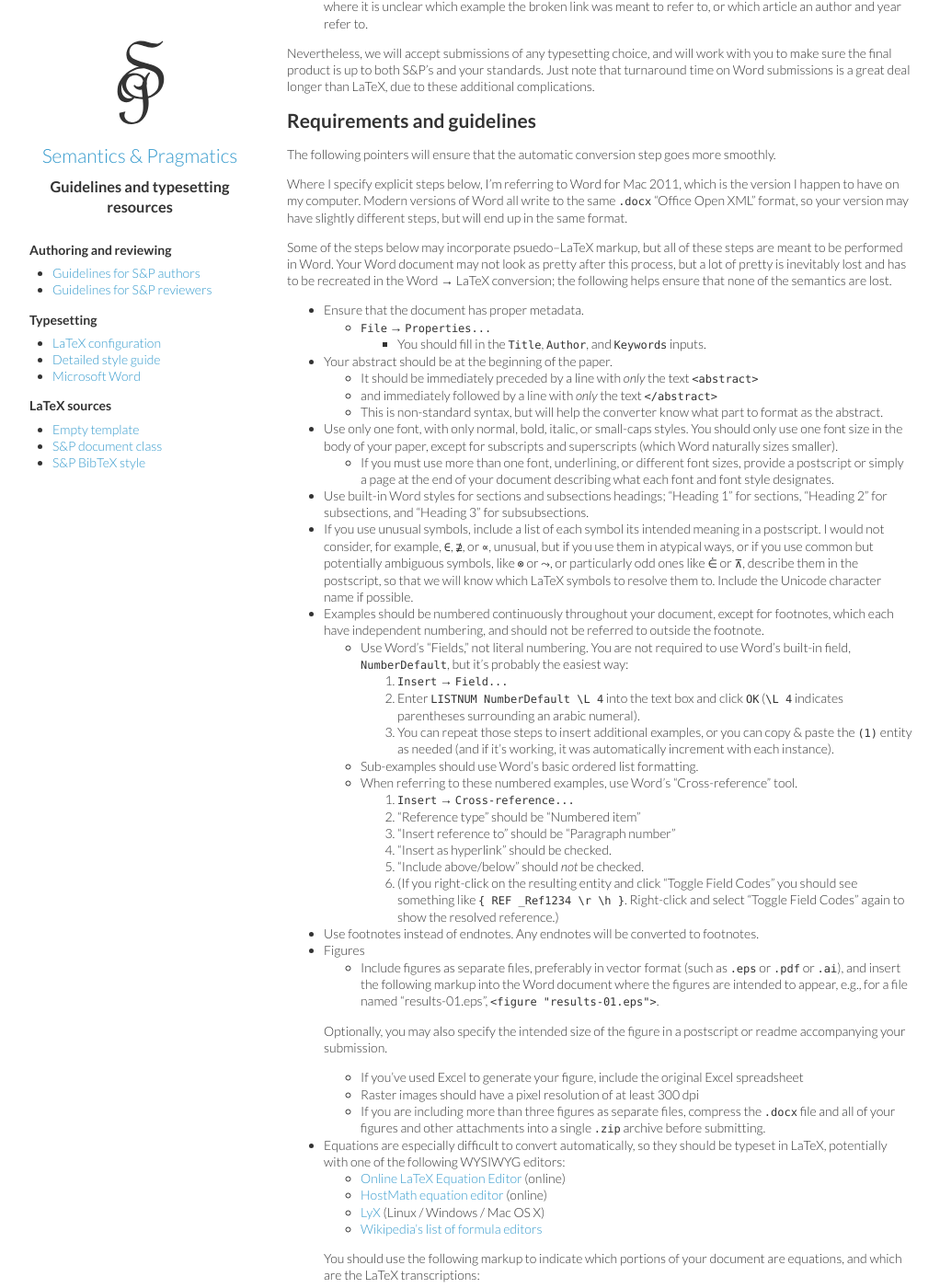
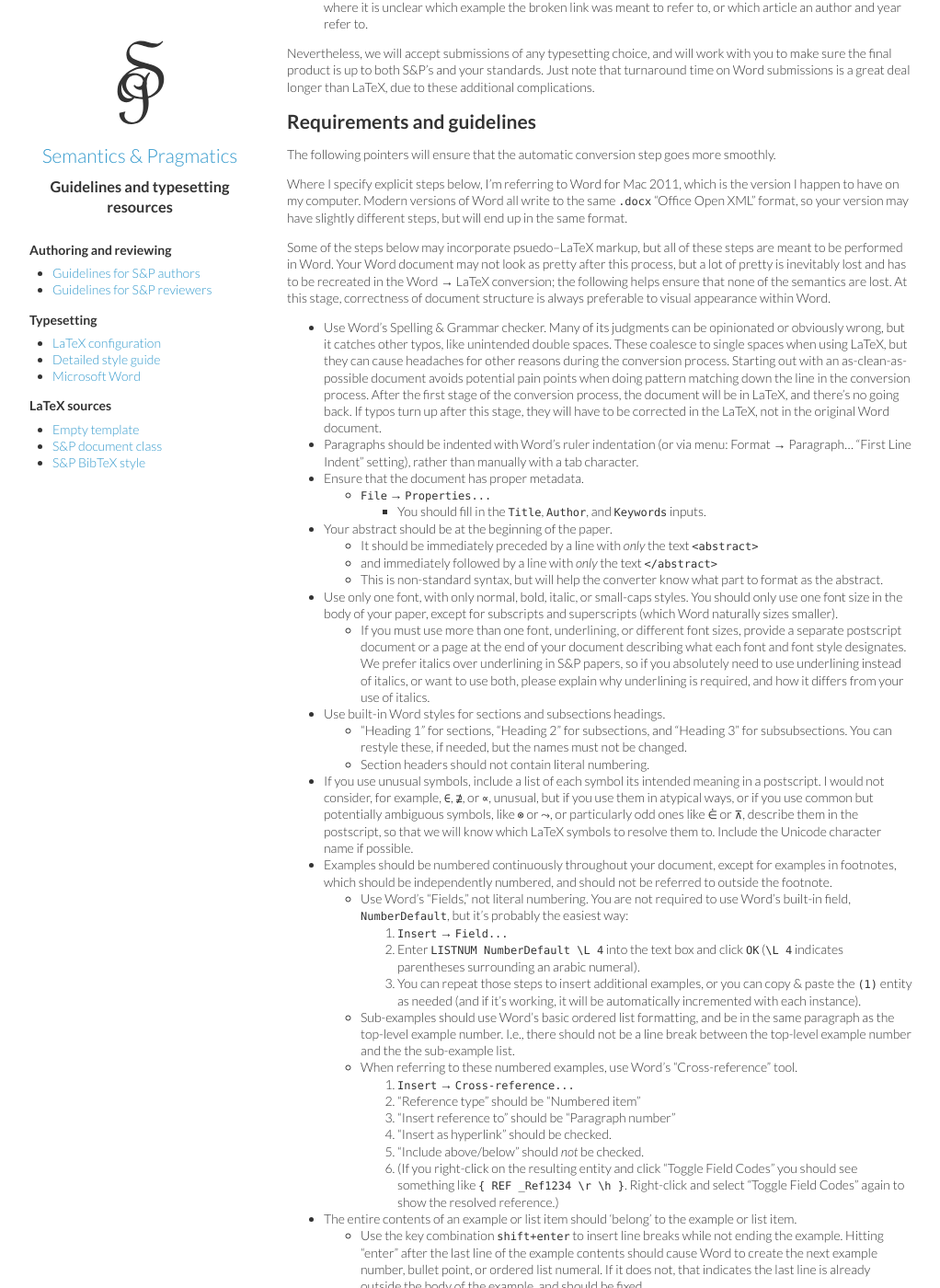
Before and after one commit to semprag/semprag.github.io, a Jekyll site: the page built from word.md, in a window 1280 px wide and 1400 px high, scrolled down 345 px. Shown: the whole window at 92% size, without its empty margins (8-1030 px from the left). Built offline with Jekyll 4.4.1, drawn with Linux system fonts in a browser that asks for light colours; some of the changed text lies outside the part shown.

Commit message:
Update Word requirements

```diff
--- a/word.md
+++ b/word.md
@@ -6,7 +6,7 @@
 
 Providing a document in Word format is problematic for a few reasons.
 
-1. Translating from the proprietary `.doc` format into LaTeX is not straightforward. Copy and pasting from Word into a LaTeX editor loses all formatting, formulas, and structure. Currently, our method is to convert to `.docx` using a recent version of Word, and then process the resulting collection of slightly less proprietary XML files into `.tex` files, using a script like this one: [github.com/chbrown/docx-tex](https://github.com/chbrown/docx-tex). Even with the preprocessing step, making the LaTeX look like the original Word document is arduous.
+1. Translating from the proprietary `.doc` format into LaTeX is not straightforward. Copy and pasting from Word into a LaTeX editor loses all formatting, formulas, and structure. Currently, our method is to convert the `.doc` file into `.docx` using a recent version of Word, and then process the resulting collection of slightly less proprietary XML files into a single `.tex` file, using this application: [chbrown.github.io/xdoc/](http://chbrown.github.io/xdoc/). Even with the preprocessing step, making the LaTeX look like the original Word document is arduous.
 2. Word encourages using a variety of colors, font-faces, and font-varieties, like boldface, small-caps, sans-serif, etc. Reducing those into a subset suitable for S&P is hard, because it's sometimes hard to tell what the different styles signify.
 3. Word does not enforce bibliographic or referential consistency. It's easy to change an example and not realize that a reference to that example didn't get updated. And it's easy to introduce a citation in the main text while forgetting to include the full reference in the bibliography. Errors like these become apparent when converting to LaTeX, which enforces correctness of all references, but hard to resolve in many cases, where it is unclear which example the broken link was meant to refer to, or which article an author and year refer to.
 
@@ -18,8 +18,10 @@
 
 Where I specify explicit steps below, I'm referring to Word for Mac 2011, which is the version I happen to have on my computer. Modern versions of Word all write to the same `.docx` "Office Open XML" format, so your version may have slightly different steps, but will end up in the same format.
 
-Some of the steps below may incorporate psuedo–LaTeX markup, but all of these steps are meant to be performed in Word. Your Word document may not look as pretty after this process, but a lot of pretty is inevitably lost and has to be recreated in the Word → LaTeX conversion; the following helps ensure that none of the semantics are lost.
+Some of the steps below may incorporate psuedo–LaTeX markup, but all of these steps are meant to be performed in Word. Your Word document may not look as pretty after this process, but a lot of pretty is inevitably lost and has to be recreated in the Word → LaTeX conversion; the following helps ensure that none of the semantics are lost. At this stage, correctness of document structure is always preferable to visual appearance within Word.
 
+- Use Word's Spelling & Grammar checker. Many of its judgments can be opinionated or obviously wrong, but it catches other typos, like unintended double spaces. These coalesce to single spaces when using LaTeX, but they can cause headaches for other reasons during the conversion process. Starting out with an as-clean-as-possible document avoids potential pain points when doing pattern matching down the line in the conversion process. After the first stage of the conversion process, the document will be in LaTeX, and there's no going back. If typos turn up after this stage, they will have to be corrected in the LaTeX, not in the original Word document.
+- Paragraphs should be indented with Word's ruler indentation (or via menu: Format → Paragraph... "First Line Indent" setting), rather than manually with a tab character.
 - Ensure that the document has proper metadata.
   * `File` → `Properties...`
     + You should fill in the `Title`, `Author`, and `Keywords` inputs.
@@ -28,15 +30,17 @@
   * and immediately followed by a line with _only_ the text `</abstract>`
   * This is non-standard syntax, but will help the converter know what part to format as the abstract.
 - Use only one font, with only normal, bold, italic, or small-caps styles. You should only use one font size in the body of your paper, except for subscripts and superscripts (which Word naturally sizes smaller).
-  * If you must use more than one font, underlining, or different font sizes, provide a postscript or simply a page at the end of your document describing what each font and font style designates.
-- Use built-in Word styles for sections and subsections headings; "Heading 1" for sections, "Heading 2" for subsections, and "Heading 3" for subsubsections.
+  * If you must use more than one font, underlining, or different font sizes, provide a separate postscript document or a page at the end of your document describing what each font and font style designates. We prefer italics over underlining in S&P papers, so if you absolutely need to use underlining instead of italics, or want to use both, please explain why underlining is required, and how it differs from your use of italics.
+- Use built-in Word styles for sections and subsections headings.
+  * "Heading 1" for sections, "Heading 2" for subsections, and "Heading 3" for subsubsections. You can restyle these, if needed, but the names must not be changed.
+  - Section headers should not contain literal numbering.
 - If you use unusual symbols, include a list of each symbol its intended meaning in a postscript. I would not consider, for example, `∈`, `⊉`, or `∝`, unusual, but if you use them in atypical ways, or if you use common but potentially ambiguous symbols, like `⊗` or `⤳`, or particularly odd ones like `⋵` or `⊼`, describe them in the postscript, so that we will know which LaTeX symbols to resolve them to. Include the Unicode character name if possible.
-- Examples should be numbered continuously throughout your document, except for footnotes, which each have independent numbering, and should not be referred to outside the footnote.
+- Examples should be numbered continuously throughout your document, except for examples in footnotes, which should be independently numbered, and should not be referred to outside the footnote.
   * Use Word's "Fields," not literal numbering. You are not required to use Word's built-in field, `NumberDefault`, but it's probably the easiest way:
     1. `Insert` → `Field...`
     2. Enter `LISTNUM NumberDefault \L 4` into the text box and click `OK` (`\L 4` indicates parentheses surrounding an arabic numeral).
-    3. You can repeat those steps to insert additional examples, or you can copy & paste the `(1)` entity as needed (and if it's working, it was automatically increment with each instance).
-  * Sub-examples should use Word's basic ordered list formatting.
+    3. You can repeat those steps to insert additional examples, or you can copy & paste the `(1)` entity as needed (and if it's working, it will be automatically incremented with each instance).
+  * Sub-examples should use Word's basic ordered list formatting, and be in the same paragraph as the top-level example number. I.e., there should not be a line break between the top-level example number and the the sub-example list.
   * When referring to these numbered examples, use Word's "Cross-reference" tool.
     1. `Insert` → `Cross-reference...`
     2. "Reference type" should be "Numbered item"
@@ -45,15 +49,21 @@
     5. "Include above/below" should _not_ be checked.
     6. (If you right-click on the resulting entity and click "Toggle Field Codes" you should see something like `{ REF _Ref1234 \r \h }`. Right-click and select "Toggle Field Codes" again to show the resolved reference.)
     <!-- http://office.microsoft.com/en-us/word-help/field-codes-ref-field-HP005186139.aspx -->
+- The entire contents of an example or list item should 'belong' to the example or list item.
+  * Use the key combination `shift+enter` to insert line breaks while not ending the example. Hitting "enter" after the last line of the example contents should cause Word to create the next example number, bullet point, or ordered list numeral. If it does not, that indicates the last line is already outside the body of the example, and should be fixed.
+  * This is especially crucial for glosses, so that each line of the gloss is kept in the same group.
+    <!-- TODO: Format of glosses -->
+  * Copy and pasting can produce counterintuitive results, because the clipboard can contain information about the indentation or numbering of wherever the snippet was copied from, and the results of pasting somewhere may be visually correct, but structurally unsound.
+- Linked references
+  * All clickable (hyperlinked) references should go to the intended place. It is possible, in Word, to create a linked reference that takes you to Section 2, but looks like a link to example (2). Since it's impossible to given anchor points meaningful names in LaTeX, the only way to check that a reference takes you to the right place is to click it.
+  * Linked references to examples should contain the surrounding parentheses. I.e., you should be able to click the parentheses to follow the link. If the parentheses are literal, the automatic conversion will produce LaTeX that renders to something like "((31))" instead of just "(31)".
 - Use footnotes instead of endnotes. Any endnotes will be converted to footnotes.
 - Figures
-  * Include figures as separate files, preferably in vector format (such as `.eps` or `.pdf` or `.ai`), and insert the following markup into the Word document where the figures are intended to appear, e.g., for a file named "results-01.eps", `<figure "results-01.eps">`.
-
-  Optionally, you may also specify the intended size of the figure in a postscript or readme accompanying your submission.
+  * Include figures as separate files, preferably in vector format (we prefer `.pdf`, but we can also handled `.ps`, `.eps`, and `.ai` files), and insert the following markup into the Word document where the figures are intended to appear, e.g., for a file named "results-01.eps", `<figure "results-01.eps">`.
+  * Optionally, you may also specify the intended size of the figure in a postscript or readme accompanying your submission.
   * If you've used Excel to generate your figure, include the original Excel spreadsheet
   * Raster images should have a pixel resolution of at least 300 dpi
   * If you are including more than three figures as separate files, compress the `.docx` file and all of your figures and other attachments into a single `.zip` archive before submitting.
-
 - Equations are especially difficult to convert automatically, so they should be typeset in LaTeX, potentially with one of the following WYSIWYG editors:
   * [Online LaTeX Equation Editor](http://www.codecogs.com/latex/eqneditor.php) (online)
   * [HostMath equation editor](http://www.hostmath.com/0) (online)
@@ -65,31 +75,21 @@
   `<equation>`![sum of squares from 1 to 100 equals 338350](images/338350.png)`<latex>\sum^{100}_{x=1} x^2 = 338350</equation>`
 
   I.e., the nicely formatted (image) above is the formula in Word format, and the part between the `<latex>` and `</equation>` markup is the LaTeX code generated by the equation editor.
+- Bibliography formatting
+  * The bibliography should be provided in a structured format like BibTeX or some other widely-supported citation database that we can convert to BibTeX, e.g., Endnote or Mendeley.
+    <!-- Links:
+      http://www.ee.ic.ac.uk/hp/staff/dmb/perl/index.html
+      http://jabref.sourceforge.net/resources.php
+      https://www.citavi.com/
+      http://bibus-biblio.sourceforge.net/wiki/index.php/Bibus_and_Jabref
+    -->
+  * Literal (unlinked) inline citations within the Word document should always be expressed in author-year format, e.g., "Heim 1984" or "Heim (1984)" or "(Heim 1984)".
+    + If there are duplicate author-year pairs, the years should be suffixed with 'a', 'b', etc. as needed.
+    + Since we will attempt to link the inline citations in the paper to the correct references, you should be sure that each one uses the same (correct) spelling (including accents) as the bibliography.
 
+All aesthetic requirements in the [style guidelines](style) apply to Word documents as well, with preference given to the directives on this page if there are any conflicts.
 
-## Style pointers
-
-<!-- from style.md -->
-- Use double quotes for scare quotes (but use scare quotes sparingly).
-- Use single quotes for inline meanings and glosses, e.g.:
-  > Swedish _sig_ 'self'
-<!-- not from style.md -->
-- Technical terms should be italicized.
-
-
-## TO DO:
-
-- Bibliography formatting
-<!--
-Links:
-  http://www.ee.ic.ac.uk/hp/staff/dmb/perl/index.html
-  http://jabref.sourceforge.net/resources.php
-  https://www.citavi.com/
-  http://bibus-biblio.sourceforge.net/wiki/index.php/Bibus_and_Jabref
--->
-- Citation formatting
-- Complete Word example, numbering and cross-reference method
-- Format of glosses
+<!-- TODO: Complete Word example, numbering and cross-reference method -->
 
 
 ## Automatic validation
```
Also changed, not shown: style.md (+3 -1 lines).
